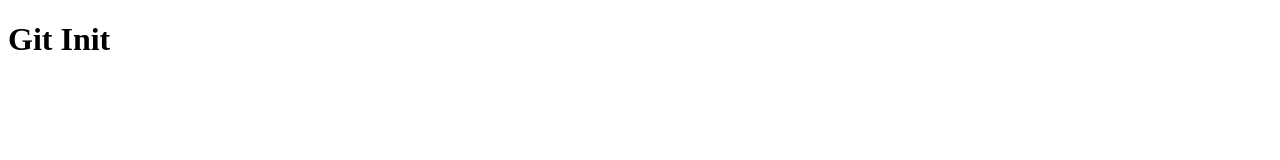
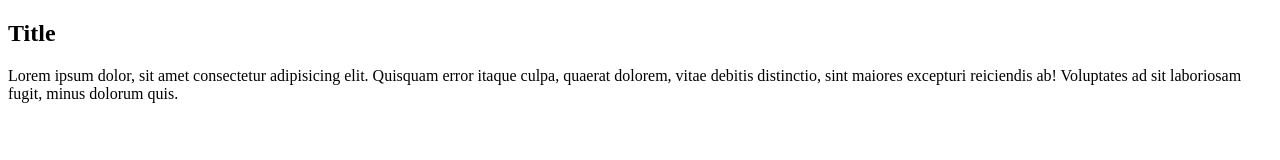
Before and after one commit to taspinara/git-init, a plain HTML site: page index.html in a window 1280 px wide. Drawn offline with Linux system fonts and the light colour scheme.

Commit message:
added main and section in main

```diff
--- a/index.html
+++ b/index.html
@@ -6,6 +6,13 @@
     <title>Git Init</title>
 </head>
 <body>
-    <h1>Git Init</h1>
+    <main>
+        <section>
+            <h2>Title</h2>
+            <p>
+                Lorem ipsum dolor, sit amet consectetur adipisicing elit. Quisquam error itaque culpa, quaerat dolorem, vitae debitis distinctio, sint maiores excepturi reiciendis ab! Voluptates ad sit laboriosam fugit, minus dolorum quis.
+            </p>
+        </section>
+    </main>
 </body>
 </html>
```
